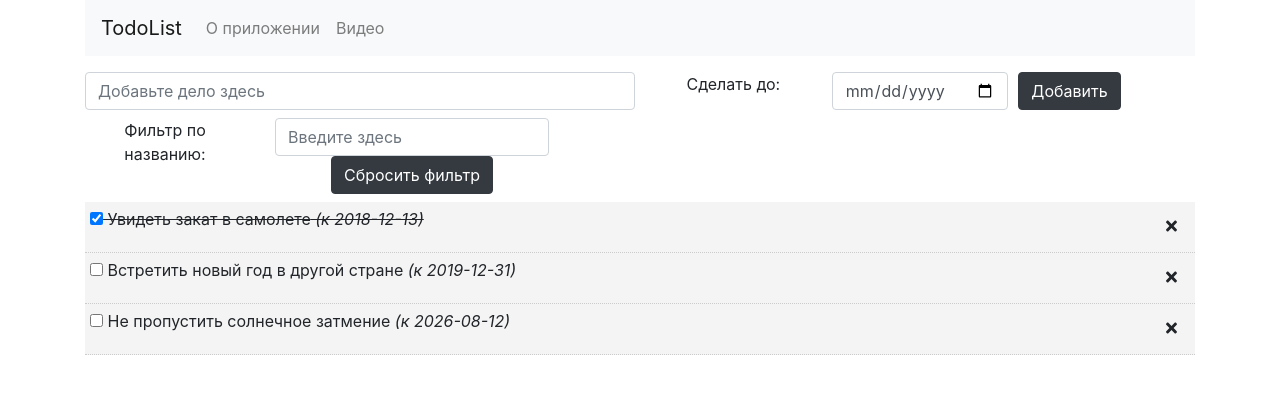
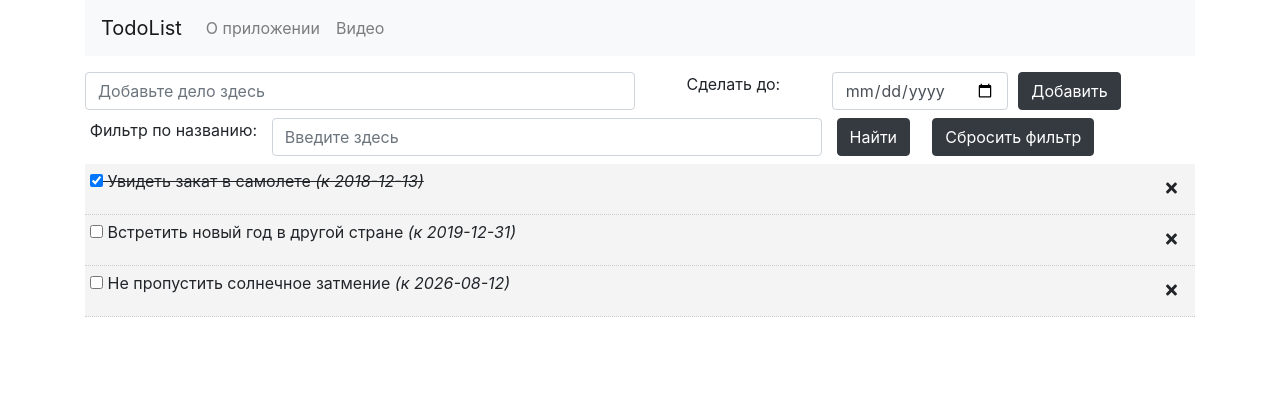
Before and after one commit to koroteevmv/web_1_react, a React (Create React App) app: page / in a window 1280 px wide. Shown: the top 394 px of the page. Built offline with nearby package versions, Linux system fonts and the light colour scheme.

Commit message:
5 задание + изменен фильтр

```diff
--- a/src/App_Todos.js
+++ b/src/App_Todos.js
@@ -1,8 +1,8 @@
-// JavaScript source code
 import React from 'react';
 import './App.css';
 import Todos from './components/Todos'
 import AddTodo from "./components/addTodo";
+import Filter from "./Filter";
 
 class App_Todos extends React.Component {
   constructor(props) {
@@ -29,11 +29,21 @@ class App_Todos extends React.Component {
         },
       ]
     };
-	this.filterTodos = this.filterTodos.bind(this);
     this.displayedTodos = this.state;
     this.addTodo = this.addTodo.bind(this);
 	this.filterText = React.createRef();
+	this.filterTodos = this.filterTodos.bind(this);
   }
+
+  componentWillMount() {
+	localStorage.getItem('ListOfTodos') && this.setState({
+		todos: JSON.parse(localStorage.getItem('ListOfTodos'))
+	})
+  }
+
+componentDidMount() {
+	this.state = { todos: [...this.state.todos]}
+}
 
   //Добавление дела
   addTodo = (title, date) => {
@@ -57,42 +67,37 @@ class App_Todos extends React.Component {
   delTodo = (id) => {
     this.setState({todos: [...this.state.todos.filter(todo => todo.id !== id)]});
   }
-  filterTodos(event) {
-	this.setState({ todos: this.state.todos.filter(todo => todo.title.match(new RegExp(this.filterText.current.value, 'i')) != null) });
+  Flag = false;
+  filterTodos = (filterText) => {
+    if(filterText != ''){
+      this.todosCopy = this.state.todos;
+      this.Flag = true;
+      this.setState({todos: this.state.todos.filter(todo => todo.title.match(new RegExp(filterText, 'i')) != null)},
+          () => console.log(this.state.todos));}
+
+  };
+
+  Reset = (filterText) => {
+    if(this.Flag === true){
+      this.setState({todos: this.todosCopy},
+          () => console.log(this.state.todos))};
+  };
+
+  componentWillUpdate(nextProps, nextState) {
+	localStorage.setItem('ListOfTodos', JSON.stringify(nextState.todos));
   }
-  resetName(event){
-      this.setState({
-           F : ''
-      });
-  }
+
   render() {
     return (
       <div className="App_Todos">
           <AddTodo addTodo={this.addTodo} />
-		  <div className="row mb-2">
-			<div className="col-md-2">
-				<label>Фильтр по названию:</label>
-			</div>
-			<form>
-				<div className="col">
-					<input type='text'
-					name='filterText'
-					placeholder='Введите здесь'
-					ref={this.filterText}
-					className='form-control'
-					onInput={this.filterTodos}
-					value= {this.state.F}
-					/>
-						<button onClick={this.resetName} className='btn btn-dark'>Сбросить фильтр</button>
-				</div>
-			</form>
-		  </div>
+		  <Filter filterTodos = {this.filterTodos} Reset = {this.Reset}/>
           <div className="row">
             <div className="col">
 				{this.state.todos.length ? (
 					<Todos todos={this.state.todos} markComplete={this.markComplete} delTodo={this.delTodo}/>
 				) : (
-					<span className='text-muted'> Вы удалили все свои дела. Возможно, пришло время добавить новые :) </span>
+					<span className='text-muted'> Тут два варианта: либо Вы удалили все свои дела, либо нет совпадений по фильтру :) </span>
 				)}
             </div>
           </div>
--- /dev/null
+++ b/src/Filter.js
@@ -0,0 +1,63 @@
+import React from 'react';
+
+class Filter extends React.Component{
+	constructor(props) {
+		super(props);
+		this.state = {
+			      filterText:''
+		};
+		this.filterText = React.createRef();
+  }
+
+	onClick = (e) => {
+
+
+        e.preventDefault();
+
+
+        this.props.filterTodos(this.state.filterText);
+
+
+    };
+    onClickRes = (e) => {
+        e.preventDefault();
+        this.props.Reset();
+        this.setState({filterText:''})
+    }
+
+
+    onChange = (e) => this.setState({
+        [e.target.name]: e.target.value
+    });
+	render(){
+		return(
+			<form>
+				<div className="form-row mb-2">
+					<label className="col-md-2">Фильтр по названию:</label>
+				    <div className="col-md-6">
+						<input type='text'
+						name='filterText'
+						placeholder='Введите здесь'
+						className='form-control'
+						onChange={this.onChange}
+						value= {this.state.value}
+						ref={this.filterText}
+						/>
+					</div>
+					<div className="col-md-1">
+						<button type="submit"
+						className='btn btn-dark'
+						onClick={this.onClick}> Hайти </button>
+					</div>
+					<div className="col-md-2">
+						<button type="submit"
+					className='btn btn-dark'
+						onClick={this.onClickRes} >Сбросить фильтр</button>
+					</div>
+				</div>
+			</form>
+		)
+	}
+}
+
+export default Filter;
```
